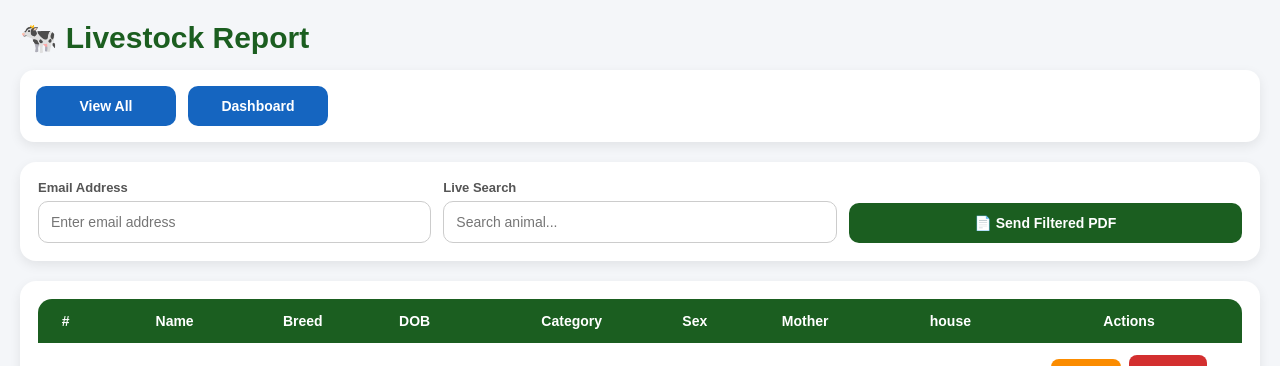
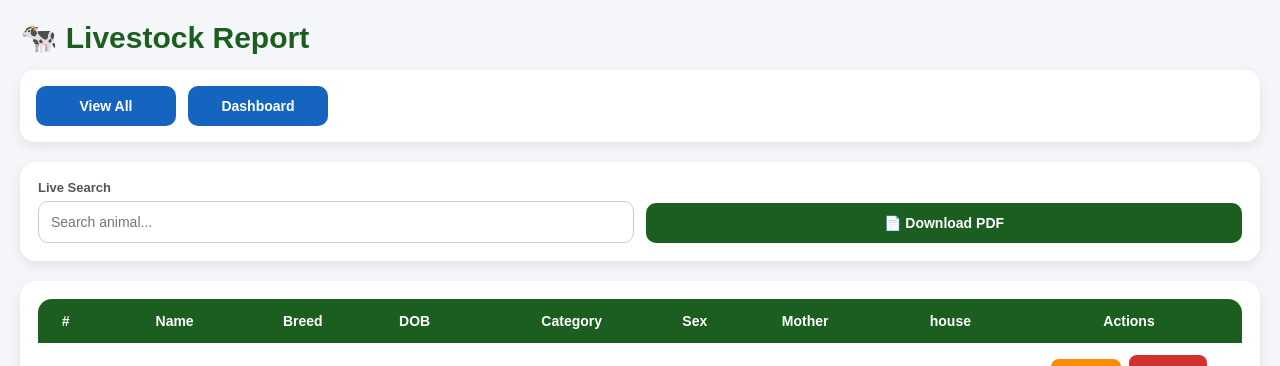
Before and after one commit to magician-lab/my_farm, a Flask app: page /animals in a window 1280 px wide. Shown: the top 366 px of the page. Run offline with Flask 3, Linux system fonts and the light colour scheme; a user stored in the database is signed in.

Commit message:
dowload logic in animals

```diff
--- a/templates/animals.html
+++ b/templates/animals.html
@@ -377,18 +377,7 @@ tr:hover{
                    name="category"
                    value="{{ category }}">
 
-            <!-- EMAIL -->
 
-            <div class="form-group">
-
-                <label>Email Address</label>
-
-                <input type="email"
-                       name="emails"
-                       class="email-box"
-                       placeholder="Enter email address">
-
-            </div>
 
             <!-- LIVE SEARCH -->
 
@@ -412,7 +401,7 @@ tr:hover{
                 <button type="submit"
                         class="btn email-btn">
 
-                    📄 Send Filtered PDF
+                    📄 Download PDF
 
                 </button>
 
```
